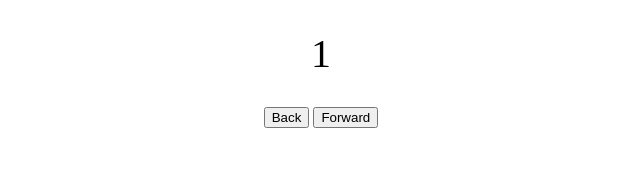
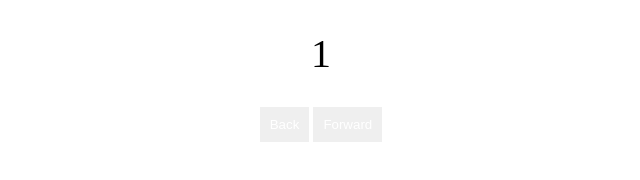
Before and after one commit to christinab980/Curriculum-, a plain HTML site: page Assignments/Progress Tracker/index.html in a window 1280 px wide. Shown: the whole page, without its empty margins (319-959 px from the left). Drawn offline with Linux system fonts and the light colour scheme.

Commit message:
updating css

```diff
--- a/Assignments/Progress Tracker/styles.css
+++ b/Assignments/Progress Tracker/styles.css
@@ -17,6 +17,12 @@ main {
   text-align: center;
 }
 
+button {
+  padding:10px;
+  border: 0;
+  color: white;
+}
+
 .view {
   font-size: 2.5rem;
   margin: 30px 0;
```
